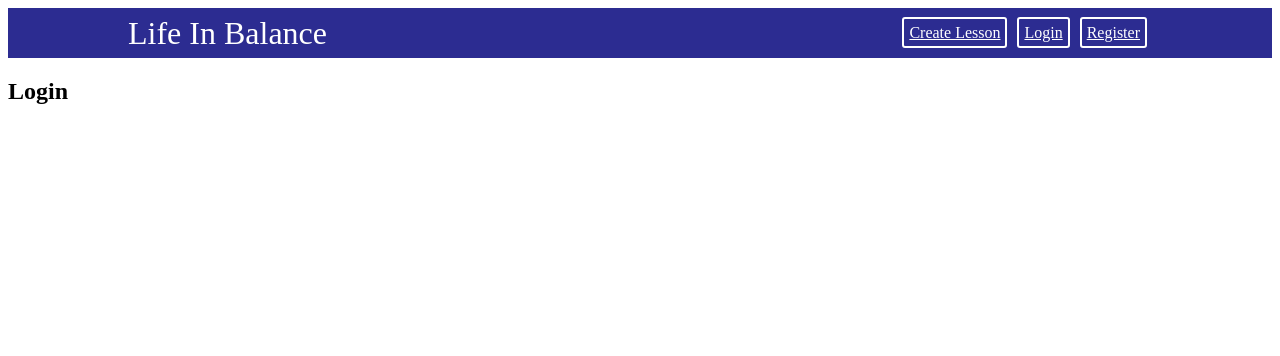
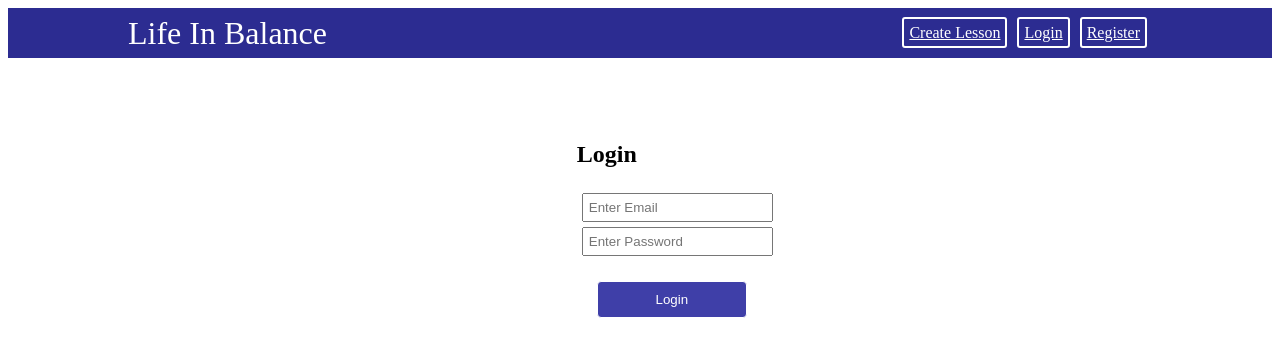
Before and after one commit to AlexBrown4020/mern-project, a React (Create React App) app in the folder client/: page /login in a window 1280 px wide. Shown: the top 356 px of the page. Built offline with nearby package versions, Linux system fonts and the light colour scheme.

Commit message:
Feat: Apply registration styles to login component

```diff
--- a/client/src/components/login/Login.jsx
+++ b/client/src/components/login/Login.jsx
@@ -1,11 +1,19 @@
 import React from 'react';
 import { Navbar } from '../navbar/Navbar';
+
 
 export const Login = () => {
     return (
         <div>
             <Navbar/>
-            <h2>Login</h2>
+            <div className='registrationPage'>
+                <h2>Login</h2>
+                <div className='formContainer'>
+                    <input className='submissionInput' type='test' placeholder='Enter Email'></input>
+                    <input className='submissionInput' type='test' placeholder='Enter Password'></input>
+                    <button className='submissionButton' type='button'>Login</button>
+                </div>
+            </div>
         </div>
     )
 };
```
